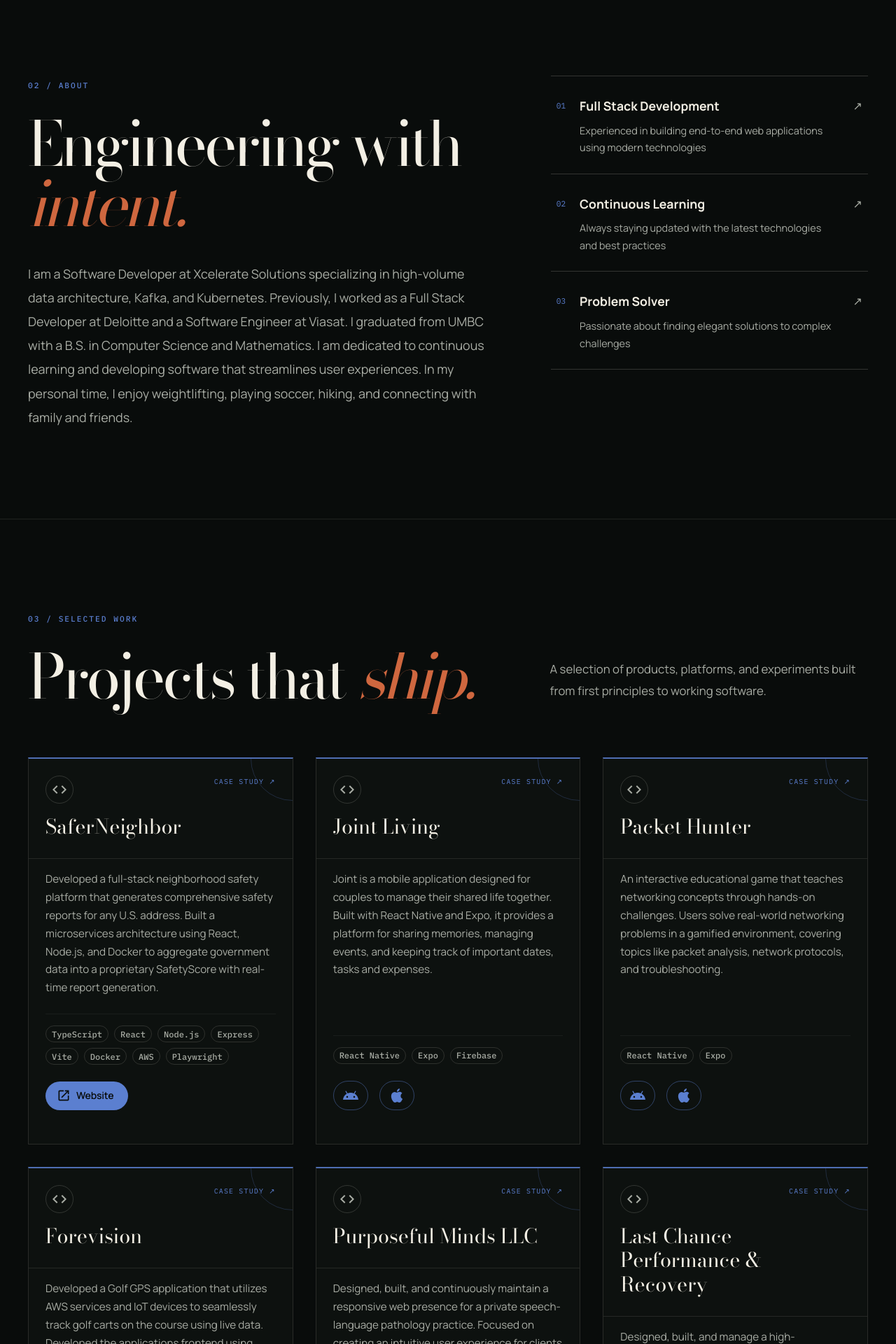
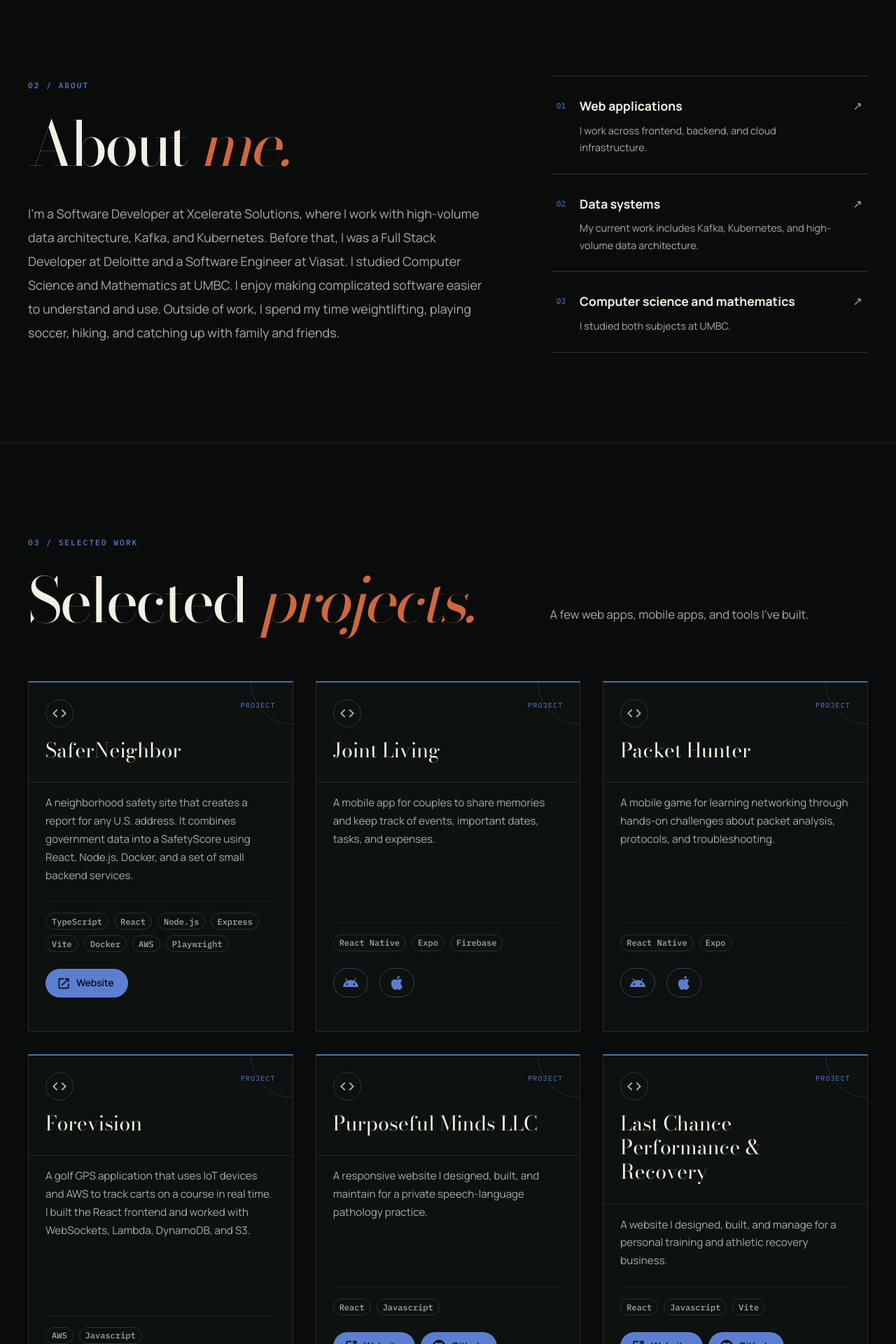
Before and after one commit to asimak4/myPortfolio, a React (Create React App) app: page / in a window 1280 px wide. Shown: the part 820-2740 px from the top of the page at 70% size. Built offline with nearby package versions, Linux system fonts and the light colour scheme.

Commit message:
updating front end design

```diff
--- a/src/components/About/About.tsx
+++ b/src/components/About/About.tsx
@@ -4,7 +4,7 @@ import { keyframes } from '@mui/system';
 import { aboutMeText } from './aboutMe';
 import CodeIcon from '@mui/icons-material/Code';
 import SchoolIcon from '@mui/icons-material/School';
-import WorkIcon from '@mui/icons-material/Work';
+import StorageIcon from '@mui/icons-material/Storage';
 
 const fadeIn = keyframes`
   from { opacity: 0; transform: translateY(20px); }
@@ -26,18 +26,18 @@ const slideIn = keyframes`
 const highlights = [
   {
     icon: <CodeIcon fontSize="large" />,
-    title: "Full Stack Development",
-    description: "Experienced in building end-to-end web applications using modern technologies"
+    title: "Web applications",
+    description: "I work across frontend, backend, and cloud infrastructure."
+  },
+  {
+    icon: <StorageIcon fontSize="large" />,
+    title: "Data systems",
+    description: "My current work includes Kafka, Kubernetes, and high-volume data architecture."
   },
   {
     icon: <SchoolIcon fontSize="large" />,
-    title: "Continuous Learning",
-    description: "Always staying updated with the latest technologies and best practices"
-  },
-  {
-    icon: <WorkIcon fontSize="large" />,
-    title: "Problem Solver",
-    description: "Passionate about finding elegant solutions to complex challenges"
+    title: "Computer science and mathematics",
+    description: "I studied both subjects at UMBC."
   }
 ];
 
@@ -104,7 +104,7 @@ const About: React.FC = () => {
                   lineHeight: 0.98
                 }}
               >
-                Engineering with <Box component="span" sx={{ color: '#CF673F', fontStyle: 'italic' }}>intent.</Box>
+                About <Box component="span" sx={{ color: '#CF673F', fontStyle: 'italic' }}>me.</Box>
               </Typography>
               <Typography
                 variant="body1"
--- a/src/components/About/aboutMe.tsx
+++ b/src/components/About/aboutMe.tsx
@@ -1,5 +1,5 @@
 export const aboutMeText =
-  "I am a Software Developer at Xcelerate Solutions specializing in high-volume data architecture, Kafka, and Kubernetes. Previously, I worked as a Full Stack Developer at Deloitte and a Software Engineer at Viasat. I graduated from UMBC with a B.S. in Computer Science and Mathematics. I am dedicated to continuous learning and developing software that streamlines user experiences. In my personal time, I enjoy weightlifting, playing soccer, hiking, and connecting with family and friends.";
+  "I'm a Software Developer at Xcelerate Solutions, where I work with high-volume data architecture, Kafka, and Kubernetes. Before that, I was a Full Stack Developer at Deloitte and a Software Engineer at Viasat. I studied Computer Science and Mathematics at UMBC. I enjoy making complicated software easier to understand and use. Outside of work, I spend my time weightlifting, playing soccer, hiking, and catching up with family and friends.";
 
 
   export const userEmail = 'asimak4@gmail.com'
--- a/src/components/Experience/Experience.tsx
+++ b/src/components/Experience/Experience.tsx
@@ -54,7 +54,7 @@ const Experience: React.FC = () => {
               lineHeight: 0.98,
             }}
           >
-            The work <Box component="span" sx={{ color: '#CF673F', fontStyle: 'italic' }}>behind the work.</Box>
+            Work <Box component="span" sx={{ color: '#CF673F', fontStyle: 'italic' }}>experience.</Box>
           </Typography>
           <Typography
             variant="body1"
@@ -65,7 +65,7 @@ const Experience: React.FC = () => {
               lineHeight: 1.8,
             }}
           >
-            My professional journey across innovative companies and meaningful projects
+            The roles I&apos;ve held and what I worked on in each one.
           </Typography>
         </Box>
 
--- a/src/components/Home/Home.tsx
+++ b/src/components/Home/Home.tsx
@@ -9,9 +9,9 @@ import { scrollToSection } from '../../utils/scroll';
 import TypewriterText from '../shared/TypewriterText';
 
 const rolePhrases = [
-  'Software Engineer',
+  'Software Developer',
   'Full Stack Developer',
-  'Problem Solver',
+  'Backend & Cloud Engineer',
 ];
 
 const fadeIn = keyframes`
@@ -129,7 +129,7 @@ const Home: React.FC = () => {
                 animation: `${fadeIn} 1s ease-out 0.6s backwards`,
               }}
             >
-              I build resilient systems and thoughtful digital products for problems that deserve more than the obvious answer.
+              I&apos;m a software developer at Xcelerate Solutions. I work on data-heavy backend systems and build web applications with React, Node.js, Python, and AWS.
             </Typography>
 
             <Stack
@@ -275,7 +275,7 @@ const Home: React.FC = () => {
                   borderRadius: '50%',
                 },
                 '&::after': {
-                  content: '"BUILD / THINK / REFINE"',
+                  content: '"REACT / NODE / PYTHON / AWS"',
                   position: 'absolute',
                   bottom: '5%',
                   right: '-2%',
--- a/src/components/Navbar.tsx
+++ b/src/components/Navbar.tsx
@@ -18,6 +18,7 @@ import WorkIcon from '@mui/icons-material/Work';
 import BuildIcon from '@mui/icons-material/Build';
 import Typography from '@mui/material/Typography';
 import { SECTIONS, scrollToSection, SectionType } from '../utils/scroll';
+import { userEmail } from './About/aboutMe';
 
 const fadeIn = keyframes`
   from { opacity: 0; transform: translateY(-10px); }
@@ -186,6 +187,8 @@ const Navbar: React.FC = () => {
         </Box>
 
         <Box
+          component="a"
+          href={`mailto:${userEmail}`}
           sx={{
             display: { xs: 'none', md: 'flex' },
             alignItems: 'center',
@@ -194,10 +197,13 @@ const Navbar: React.FC = () => {
             fontFamily: '"IBM Plex Mono", monospace',
             fontSize: '0.66rem',
             letterSpacing: '0.08em',
+            textDecoration: 'none',
+            transition: 'color 0.2s ease',
+            '&:hover': { color: 'primary.main' },
           }}
         >
           <Box sx={{ width: 6, height: 6, borderRadius: '50%', bgcolor: 'secondary.main', boxShadow: '0 0 12px #5B7FD0' }} />
-          AVAILABLE FOR IDEAS
+          {userEmail.toUpperCase()}
         </Box>
 
         <Box sx={{ display: { xs: 'flex', md: 'none' } }}>
--- a/src/components/Projects/ProjectCard.tsx
+++ b/src/components/Projects/ProjectCard.tsx
@@ -107,7 +107,7 @@ const ProjectCard: React.FC<ProjectCardProps> = ({ title, description, link, lin
                 <CodeIcon sx={{ fontSize: '1.5rem' }} />
               </Box>
               <Typography sx={{ color: 'secondary.main', fontFamily: '"IBM Plex Mono", monospace', fontSize: '0.62rem', letterSpacing: '0.12em' }}>
-                CASE STUDY ↗
+                PROJECT
               </Typography>
             </Box>
             <Typography
--- a/src/components/Projects/Projects.tsx
+++ b/src/components/Projects/Projects.tsx
@@ -60,7 +60,7 @@ const Projects: React.FC = () => {
               variant="h2"
               sx={{ color: 'primary.main', fontSize: { xs: '3.4rem', sm: '4rem', md: '5.5rem' }, lineHeight: 0.98 }}
             >
-              Projects that <Box component="span" sx={{ color: '#CF673F', fontStyle: 'italic' }}>ship.</Box>
+              Selected <Box component="span" sx={{ color: '#CF673F', fontStyle: 'italic' }}>projects.</Box>
             </Typography>
           </Box>
           <Typography
@@ -74,7 +74,7 @@ const Projects: React.FC = () => {
               lineHeight: 1.85
             }}
           >
-            A selection of products, platforms, and experiments built from first principles to working software.
+            A few web apps, mobile apps, and tools I&apos;ve built.
           </Typography>
         </Box>
 
--- a/src/components/Projects/projectsList.tsx
+++ b/src/components/Projects/projectsList.tsx
@@ -1,7 +1,7 @@
 export const projects = [
   {
     title: 'SaferNeighbor',
-    description: 'Developed a full-stack neighborhood safety platform that generates comprehensive safety reports for any U.S. address. Built a microservices architecture using React, Node.js, and Docker to aggregate government data into a proprietary SafetyScore with real-time report generation.',
+    description: 'A neighborhood safety site that creates a report for any U.S. address. It combines government data into a SafetyScore using React, Node.js, Docker, and a set of small backend services.',
     techUsed: 'TypeScript, React, Node.js, Express, Vite, Docker, AWS, Playwright',
     link: 'https://saferneighbor.com'
   },
@@ -13,7 +13,7 @@ export const projects = [
   // },
   {
     title: 'Joint Living',
-    description: 'Joint is a mobile application designed for couples to manage their shared life together. Built with React Native and Expo, it provides a platform for sharing memories, managing events, and keeping track of important dates, tasks and expenses.',
+    description: 'A mobile app for couples to share memories and keep track of events, important dates, tasks, and expenses.',
     techUsed: 'React Native, Expo, Firebase',
     links: {
       // github: 'https://github.com/abaytler/joint',
@@ -23,7 +23,7 @@ export const projects = [
   },
   {
     title: 'Packet Hunter',
-    description: 'An interactive educational game that teaches networking concepts through hands-on challenges. Users solve real-world networking problems in a gamified environment, covering topics like packet analysis, network protocols, and troubleshooting.',
+    description: 'A mobile game for learning networking through hands-on challenges about packet analysis, protocols, and troubleshooting.',
     techUsed: 'React Native, Expo',
     links: {
       // github: 'https://github.com/abaytler/PacketHunterApp',
@@ -33,13 +33,13 @@ export const projects = [
   },
   {
         title: 'Forevision',
-        description: 'Developed a Golf GPS application that utilizes AWS services and IoT devices to seamlessly track golf carts on the course using live data. Developed the applications frontend using React JS and integrated advanced technologies such as WebSockets, AWS Lambda, DynamoDB, and S3 Buckets for the backend.',
+        description: 'A golf GPS application that uses IoT devices and AWS to track carts on a course in real time. I built the React frontend and worked with WebSockets, Lambda, DynamoDB, and S3.',
         techUsed: 'AWS, Javascript',
         // link: 'https://github.com/rmccarthy2017/ForeVision/tree/main/fore_vision'
     },
     {
         title: 'Purposeful Minds LLC',
-        description: 'Designed, built, and continuously maintain a responsive web presence for a private speech-language pathology practice. Focused on creating an intuitive user experience for clients and modern web standards to drive business growth.',
+        description: 'A responsive website I designed, built, and maintain for a private speech-language pathology practice.',
         techUsed: 'React, Javascript',
         link: 'https://www.purposefulmindsllc.com/',
         links:{
@@ -48,7 +48,7 @@ export const projects = [
     },
     {
         title: 'Last Chance Performance & Recovery',
-        description: 'Designed, built, and manage a high-performance web presence for a personal training and athletic recovery brand. Created a sleek, dynamic user interface to showcase training methodologies to drive client leads and consultations.',
+        description: 'A website I designed, built, and manage for a personal training and athletic recovery business.',
         techUsed: 'React, Javascript, Vite',
         link: 'https://www.lastchanceprwellness.com/',
         links:{
@@ -57,7 +57,7 @@ export const projects = [
     },
     {
         title: 'Natalie Simak Acupuncture',
-        description: 'Designed, developed, and maintain a responsive web presence for a private acupuncture practice. Developed a calming, intuitive user interface to establish brand trust.',
+        description: 'A responsive website I designed, built, and maintain for a private acupuncture practice.',
         techUsed: 'React, Javascript',
         link: 'nataliesimakacupuncture.com',
         links:{
@@ -66,7 +66,7 @@ export const projects = [
     },
     {
         title: 'Reach Language & Learning',
-        description: 'Designed, built, and continuously maintain a responsive web presence for a private speech-language pathology practice. Focused on creating an intuitive, accessible user experience for clients to drive business growth.',
+        description: 'An accessible website I designed, built, and maintain for a private speech-language pathology practice.',
         techUsed: 'React, Javascript',
         link: 'https://www.reachlanguageandlearning.com/',
         links:{
@@ -75,19 +75,19 @@ export const projects = [
     },
     {
       title: 'Car Scraping Tool',
-      description: 'Developed a Python web scraper using BeautifulSoup to automatically filter and extract cars from Cars.com based on specific criteria. The scraper updates a CSV file with new results and sends email notifications, saving time in the car selection process.',
+      description: 'A Python and BeautifulSoup scraper that filters listings from Cars.com, updates a CSV with new matches, and sends email notifications.',
       techUsed: 'Python',
       link: 'https://github.com/asimak4/FunProjects/blob/master/Small%20Practice%20Programs/scrapingCars.py',
     },
     {
         title: 'Everybody Eats',
-        description: 'Developed an iOS app using Swift that replicates the core functionality of Uber Eats. Features include direct messaging between users, adding items to a cart, and a seamless ordering experience. This project showcases app development skills and user interface design.',
+        description: 'A Swift iOS project based on food delivery apps, with direct messages, a shopping cart, and an ordering flow.',
         techUsed: 'Swift',
         link: 'https://github.com/asimak4/FunProjects/tree/master/EverybodyEatsApp', // Update with the actual GitHub repository link if available
     },
     {
       title: 'Connect4 AI with Minimax',
-      description: 'Created a Connect4 game with an AI opponent using the Minimax algorithm. The AI strategically minimizes the maximum potential loss in each move. Players can compete against the AI or play with another person in a console-based interface.',
+      description: 'A console-based Connect Four game with two-player and computer modes. The computer opponent chooses moves with the Minimax algorithm.',
       techUsed: 'Python',
       link: 'https://github.com/asimak4/FunProjects/blob/master/AI%20and%20ML%20Practice/Minimaxconnect4.py',
     },
@@ -99,7 +99,7 @@ export const projects = [
     // },
     {
       title: 'Chess',
-      description: 'Developed a Chess game in C with functionality for validating moves, checking for checkmate, and a CPU opponent with random move generation. This console-based game includes a design document explaining the implementation.',
+        description: 'A console chess game written in C with move validation, checkmate detection, and a computer opponent that selects random legal moves.',
       techUsed: 'C',
       link: 'https://github.com/asimak4/FunProjects/tree/master/Chess%20Module',
     },
@@ -111,30 +111,30 @@ export const projects = [
     // },
       {
         title: 'Tic Tac Toe',
-        description: 'Implemented a Tic Tac Toe game in C with options for two players or CPU opponents. The program includes mutex locking and basic OS requirements, with a console-based UI for easy playability.',
+        description: 'A console-based Tic Tac Toe game written in C, with two-player and computer modes plus mutex locking.',
         techUsed: 'C',
         link: 'https://github.com/asimak4/FunProjects/tree/master/Tic%20Tac%20Toe%20Module',
     },
     {
       title: 'Classification with Random Forest',
-      description: 'Applied Random Forest Classification on census data to predict income levels over or under $50k. Implemented machine learning techniques to analyze and train models on real-world data, contributing to classification tasks.',
+      description: 'A Random Forest model trained on census data to classify income as above or below $50,000.',
       techUsed: 'Python, Jupyter Notebook',
       link: 'https://github.com/asimak4/FunProjects/blob/master/AI%20and%20ML%20Practice/multilabelClassification.ipynb',
     },
     {
       title: 'Image Classification (Dogs vs Cats)',
-      description: 'Built an image classifier using Keras to distinguish between images of dogs and cats. The project introduces computer vision concepts and neural networks, demonstrating the use of supervised learning for image recognition.',
+      description: 'A Keras image classifier trained to distinguish photos of dogs from photos of cats.',
       techUsed: 'Python, Jupyter Notebook',
       link: 'https://github.com/asimak4/FunProjects/blob/master/AI%20and%20ML%20Practice/ImageClassification-%20Alex%20Simak.ipynb',
     },
     {
       title: 'Database Management System',
-      description: 'Collaborated on developing a database for faculty members using SQL and Python. Created a simple interface for users to query and update the database, ensuring efficient data management and user interaction with SQL tables.',
+      description: 'A faculty database built with SQL and Python, with a simple interface for querying and updating records.',
       techUsed: 'Python, SQL',
     },
     {
       title: 'Sally Forth Compiler in C++',
-      description: 'Built a simple compiler handling arithmetic operations, variables, loops, and conditional statements using Reverse Polish Notation (RPN). This project demonstrates the basics of language parsing and stack-based computation.',
+      description: 'A small C++ compiler for arithmetic, variables, loops, and conditionals using Reverse Polish Notation.',
       techUsed: 'C++',
     }
   ];
--- a/src/components/Skills/SkillsPage.tsx
+++ b/src/components/Skills/SkillsPage.tsx
@@ -66,7 +66,7 @@ const SkillsPage = () => {
               fontSize: '0.7rem'
             }}
           >
-            05 / CAPABILITIES
+            05 / SKILLS
           </Typography>
           <Typography
             variant="h2"
@@ -78,7 +78,7 @@ const SkillsPage = () => {
               mb: { xs: 3, md: 3 },
             }}
           >
-            Tools, systems & <Box component="span" sx={{ color: '#CF673F', fontStyle: 'italic' }}>fluency.</Box>
+            Technical <Box component="span" sx={{ color: '#CF673F', fontStyle: 'italic' }}>skills.</Box>
           </Typography>
           <Typography
             variant="body1"
@@ -90,7 +90,7 @@ const SkillsPage = () => {
               lineHeight: 1.8
             }}
           >
-            A comprehensive overview of my technical expertise and professional toolkit.
+            Languages, frameworks, platforms, and tools I&apos;ve worked with.
           </Typography>
         </Box>
 
```
